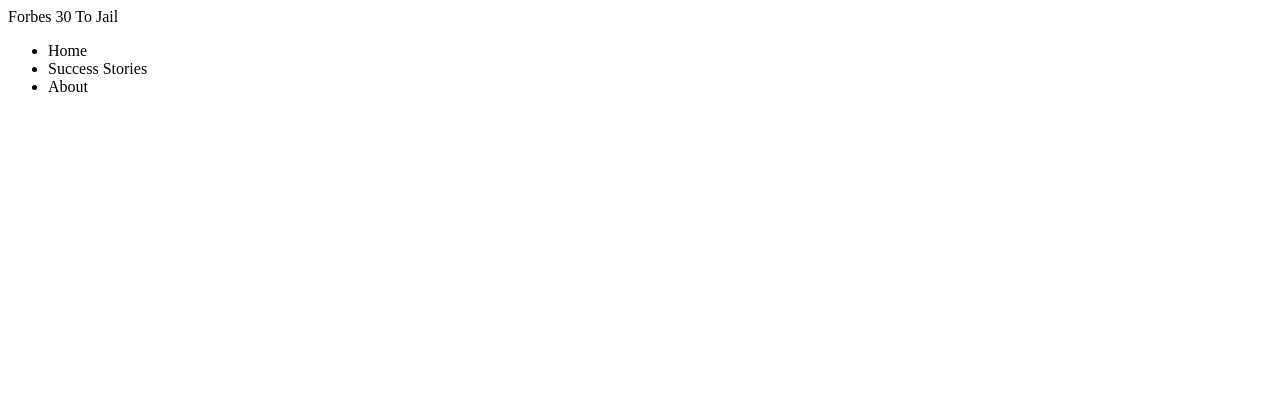
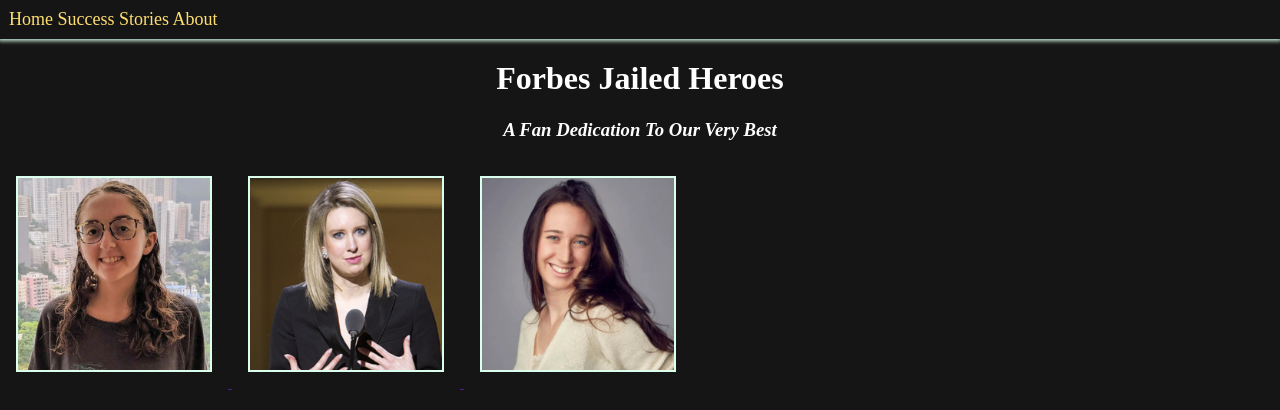
Before and after one commit to plaintalkjon/Forbes-30-to-Jail, a website: page index.html in a window 1280 px wide. Drawn offline with Linux system fonts and the light colour scheme.

Commit message:
saving progress on the website

```diff
--- a/index.html
+++ b/index.html
@@ -12,16 +12,31 @@
     <link href="https://fonts.googleapis.com/css2?family=Poppins:ital,wght@0,400;0,500;0,700;1,400;1,500&display=swap" rel="stylesheet">
 </head>
 <body>
-    <header>Forbes 30 To Jail</header>
     <nav>
-        <ul>
-            <li>Home</li>
-            <li>Success Stories</li>
-            <li>About</li>
-        </ul>
+        <a href="/">Home</a>
+        <a href="success.html">Success Stories</a>
+        <a href="about.html">About</a>
     </nav>
-    <div>
-        <h1></h1>
+
+    <header>
+        <h1>Forbes Jailed Heroes</h1>
+        <h3>A Fan Dedication To Our Very Best</h3>
+    </header>
+
+    <div class="gallery">
+        <a href="">
+            <img class="photos" src="images\CarolineEllison\CarolineTwitterHappySquare.png" alt="Caroline Ellison">
+        </a>
+    </div>
+    <div class="gallery">
+        <a href="">
+            <img class="photos" src="images\ElizabethHolmes\Elizabeth_Holmes_Happy_Square.png" alt="Elizabeth Holmes">
+        </a>
+    </div>
+    <div class="gallery">
+        <a href="">
+            <img class="photos" src="images\CharlieJavice\Charlie_Javice_LinkedIn_Square.png" alt="Charlie Javice">
+        </a>
     </div>
 </body>
 </html>
--- a/styles.css
+++ b/styles.css
@@ -1,8 +1,69 @@
 :root
 {
-    --rich-black: #111118ff;
+    --background: rgb(20, 21, 20);
     --red-crayola: #ee4266ff;
-    --sunglow: #ffd23fff;
-    --argentinian-blue: #35a7ffff;
-    --mint-green: #daffedff;
+    --links: rgb(255, 222, 112);
+    --oldlinks: rgb(97, 232, 225);
+    --accent: rgb(218, 255, 237);
+    --regular: 1em;
+    --medium: 1.25em;
+    --large: 1.5em;
 }
+
+body
+{
+    background-color: var(--background);
+    color: white;
+    margin: 0px;
+    padding: 0px;
+}
+
+nav
+{
+    padding: .5em;
+    font-size: large;
+    box-shadow: var(--accent) 0em 0em .250em .125em;
+}
+
+nav a
+{
+    color:var(--links);
+    text-decoration: none;
+}
+
+nav a:hover
+{
+    text-decoration: underline;
+}
+
+header
+{
+    text-align: center;
+}
+
+header h3
+{
+    font-style: italic;
+}
+
+.gallery
+{
+    display: inline;
+    text-align: center;
+}
+
+.gallery img
+{
+    border: .125em solid rgb(218, 255, 237);
+    margin: 1em;
+    width: 15%;
+
+}
+
+/* If you increase the border, decrease margin by the same amount to prevent image movement */
+.gallery img:hover
+{
+    border: .250em solid rgb(218, 255, 237);
+    margin: 0.850em;
+
+}
```
Also changed, not shown: about.html (added, +11 -0 lines), success.html (added, +11 -0 lines), images/CarolineEllison/CarolineEllisonSad.jpg (added), images/CarolineEllison/CarolineEllisonSadSquare.png (added), images/CarolineEllison/CarolineTwitterHappy.webp (added), images/CarolineEllison/CarolineTwitterHappySquare.png (added), images/CharlieJavice/Charlie_Javice_LinkedIn.webp (added), images/CharlieJavice/Charlie_Javice_LinkedIn_Square.png (added), images/ElizabethHolmes/ElizabethHolmesForbes30Under30Summit.jpg (added), images/ElizabethHolmes/ElizabethHolmesJohnMcCain.jpg (added), images/ElizabethHolmes/Elizabeth_Holmes_Happy.jpg (added), images/ElizabethHolmes/Elizabeth_Holmes_Happy_Square.png (added), images/ElizabethHolmes/Meet The Newest Members Of The 2014 Forbes 400.jpg (added).
